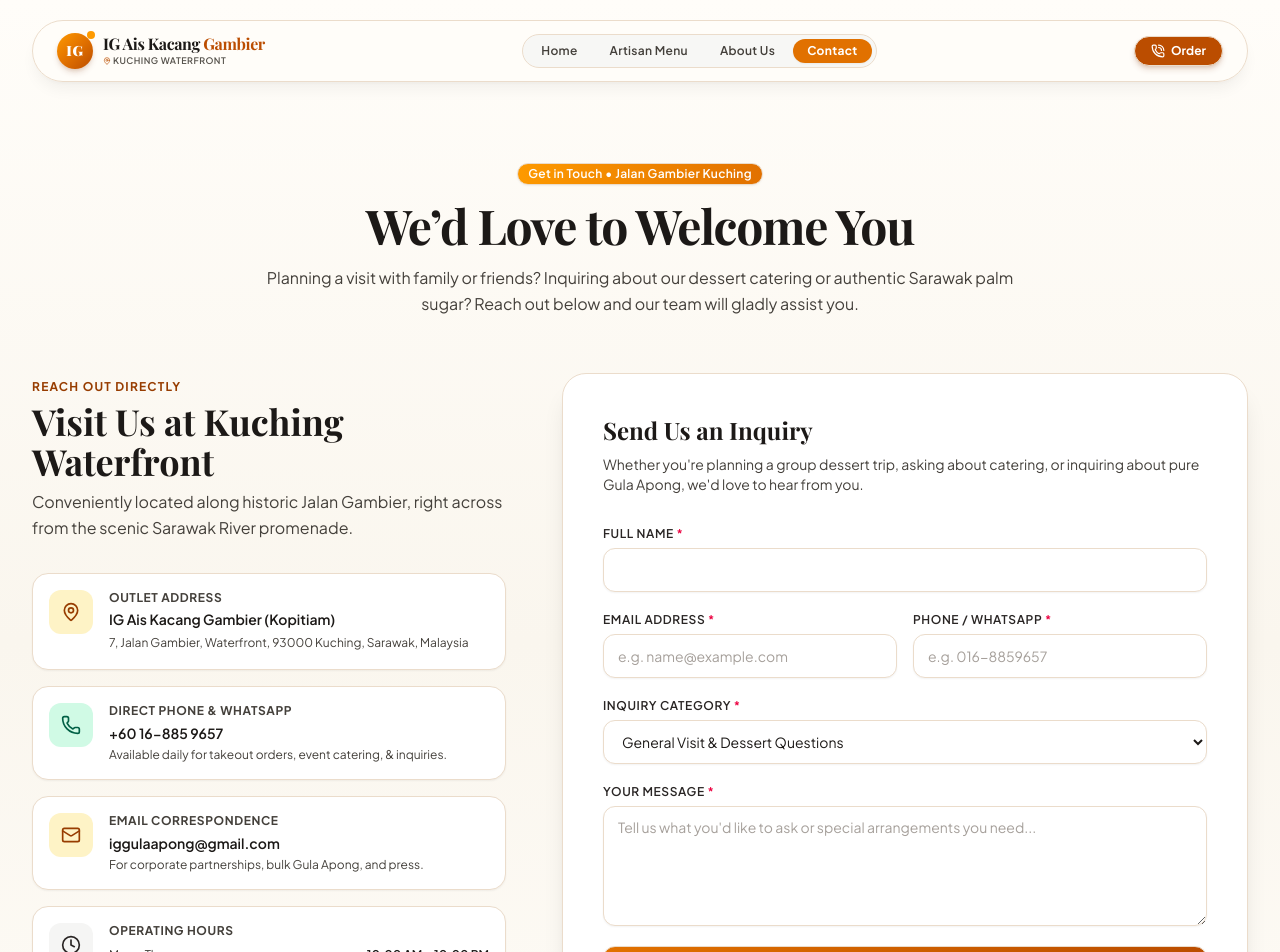
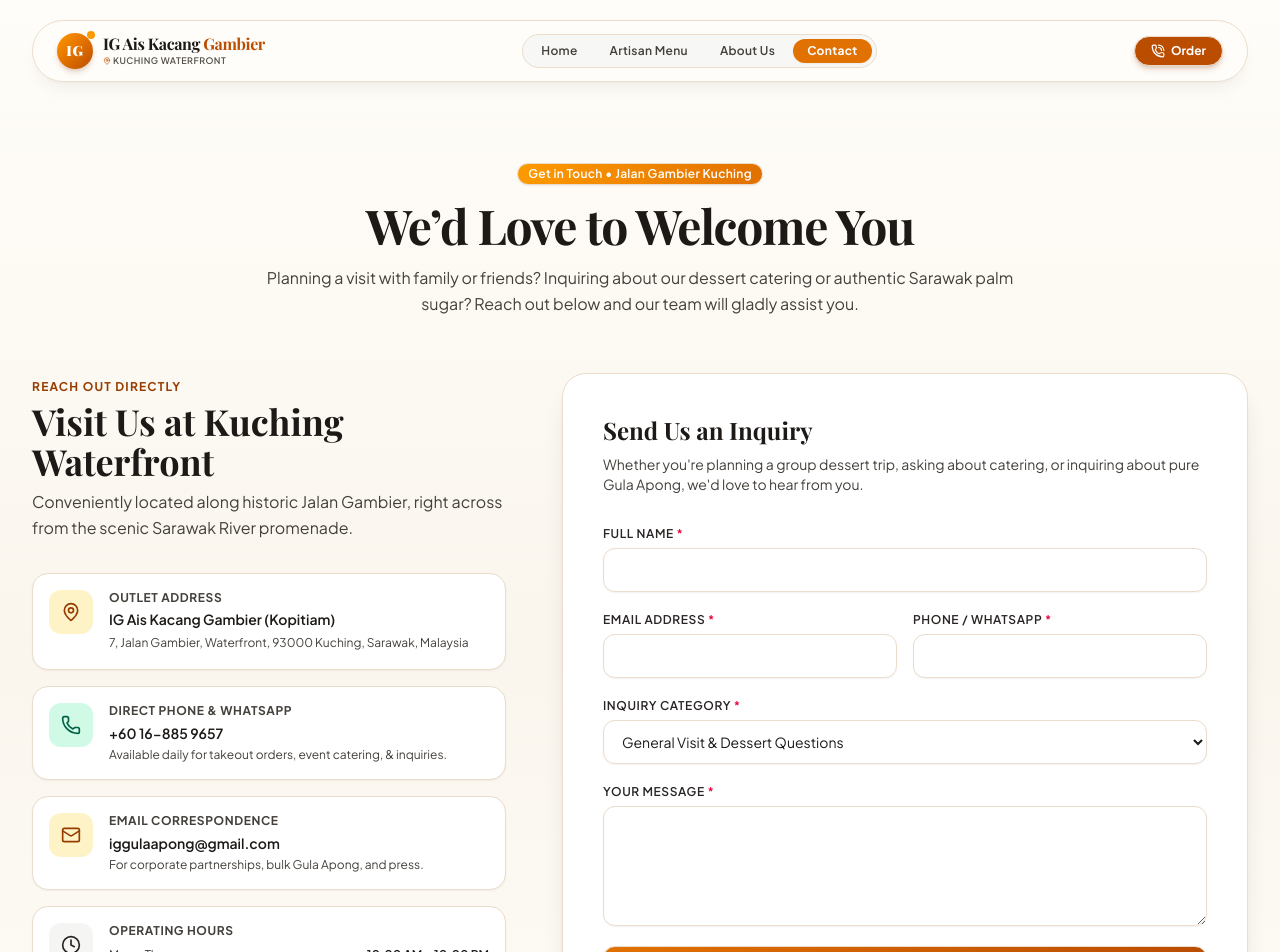
Before and after one commit to rafiffadli/ais-kacang-gambier, a Next.js app: page /contact in a window 1280 px wide. Shown: the top 952 px of the page. Built offline with nearby package versions, Linux system fonts and the light colour scheme; a web font is replaced by a local one.

Commit message:
fix(contact): remove all placeholders from contact form

```diff
--- a/components/contact/contact-form.tsx
+++ b/components/contact/contact-form.tsx
@@ -116,7 +116,6 @@ export function ContactForm() {
             <Input
               id="email"
               type="email"
-              placeholder="e.g. name@example.com"
               hasError={Boolean(errors.email)}
               {...register("email")}
             />
@@ -138,7 +137,6 @@ export function ContactForm() {
             <Input
               id="phone"
               type="tel"
-              placeholder="e.g. 016-8859657"
               hasError={Boolean(errors.phone)}
               {...register("phone")}
             />
@@ -191,7 +189,6 @@ export function ContactForm() {
               </label>
               <Input
                 id="estimatedGuests"
-                placeholder="e.g. 25 pax"
                 {...register("estimatedGuests")}
               />
             </div>
@@ -224,7 +221,6 @@ export function ContactForm() {
           <Textarea
             id="message"
             rows={4}
-            placeholder="Tell us what you'd like to ask or special arrangements you need..."
             hasError={Boolean(errors.message)}
             {...register("message")}
           />
```
